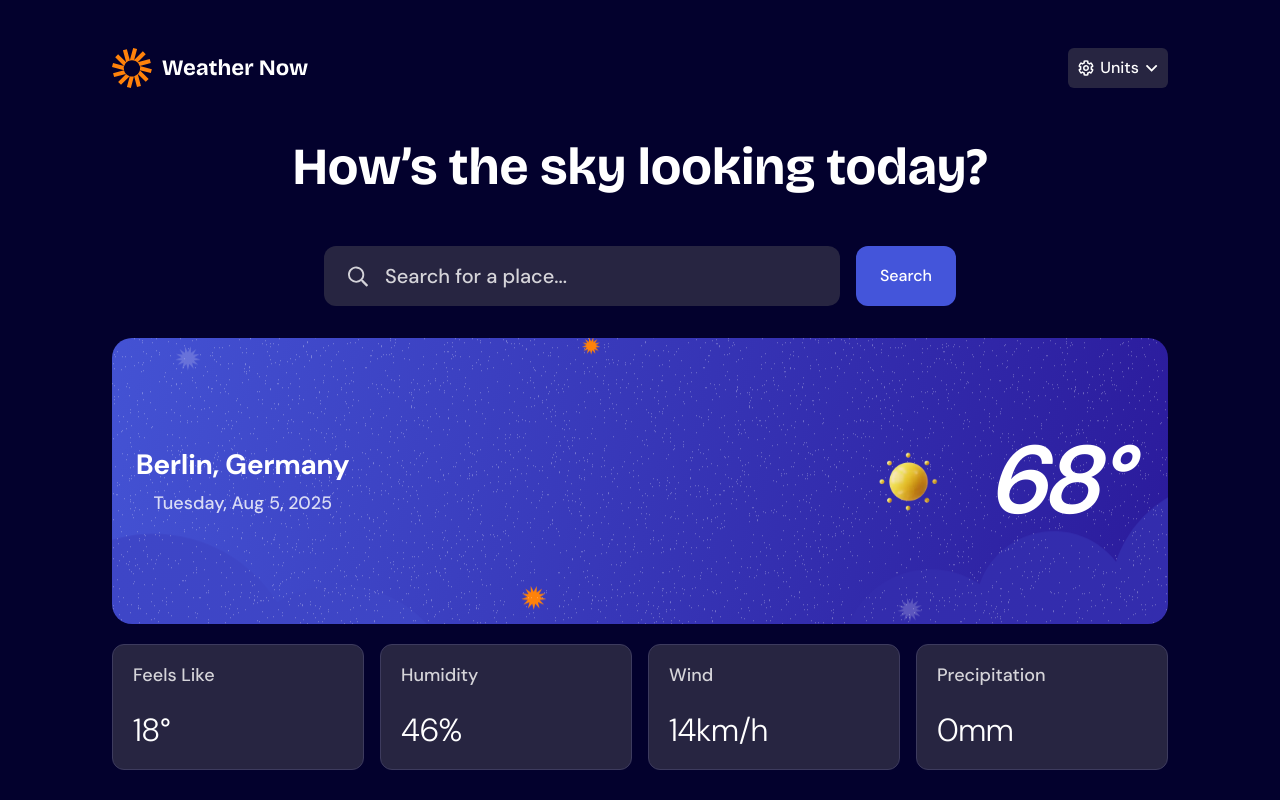
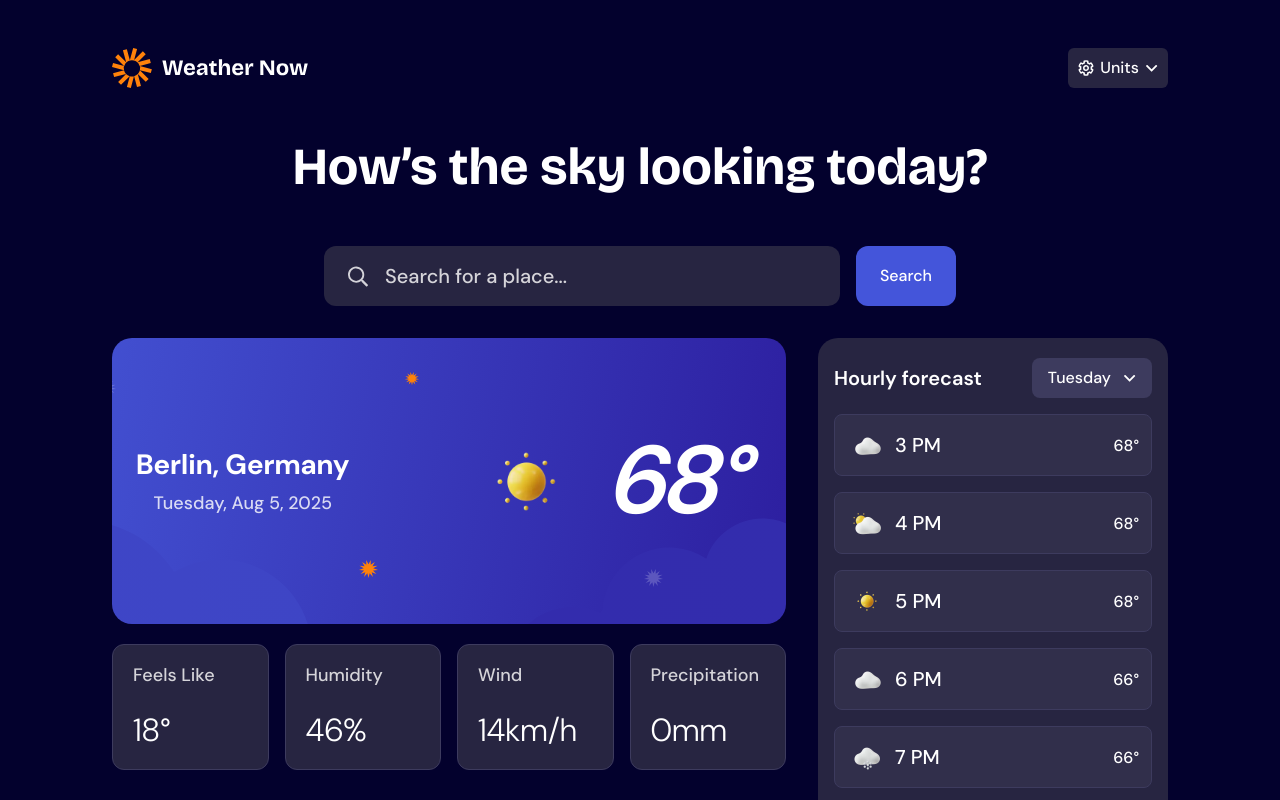
Before and after one commit to gabrielfelps/weather-app, a React (Vite) app: page / in a window 1280 px wide. Shown: the top 800 px of the page. Built offline with nearby package versions, Linux system fonts and the light colour scheme.

Commit message:
feat(components): build responsive two-column desktop layout and fix hourlyforecast scroll

```diff
--- a/src/components/main/weather/WeatherComponents.jsx
+++ b/src/components/main/weather/WeatherComponents.jsx
@@ -5,11 +5,15 @@ import WeatherDetails from '../weather/weatherdetails/WeatherDetails';
 
 function WeatherComponents() {
   return (
-    <section className="mt-8">
-      <CurrentWeatherBoard />
-      <WeatherDetails />
-      <DailyForescastList />
-      <HourlyForecastList />
+    <section className="mt-8 flex flex-col xl:flex-row gap-8 items-stretch">
+      <div className="flex-1">
+        <CurrentWeatherBoard />
+        <WeatherDetails />
+        <DailyForescastList />
+      </div>
+      <div className="xl:relative w-full min-h-0 xl:w-87.5 shrink-0">
+        <HourlyForecastList />
+      </div>
     </section>
   );
 }
--- a/src/components/main/weather/hourlyforecast/HourlyForecastList.jsx
+++ b/src/components/main/weather/hourlyforecast/HourlyForecastList.jsx
@@ -60,15 +60,15 @@ const hourlyForecast = [
 
 function HourlyForecastList() {
   return (
-    <div className="mt-8 flex flex-col items-start gap-4 px-4 py-5 bg-neutral-800 rounded-[20px]">
-      <div className="flex justify-between items-center self-stretch">
+    <div className="flex flex-col items-start gap-4 px-4 py-5 bg-neutral-800 rounded-[20px] h-full min-h-0 xl:absolute xl:inset-0">
+      <div className="flex justify-between items-center self-stretch shrink-0">
         <h2 className="text-xl font-semibold leading-[120%]">
           Hourly forecast
         </h2>
         <HourlyForecastSelect />
       </div>
 
-      <div className="flex flex-col self-stretch gap-4">
+      <div className="flex flex-col flex-1 self-stretch gap-4 overflow-y-auto scrollbar-hidden">
         {hourlyForecast.map(({ id, img, hour, temp }) => (
           <HourlyForecastCard key={id} img={img} hour={hour} temp={temp} />
         ))}
```
